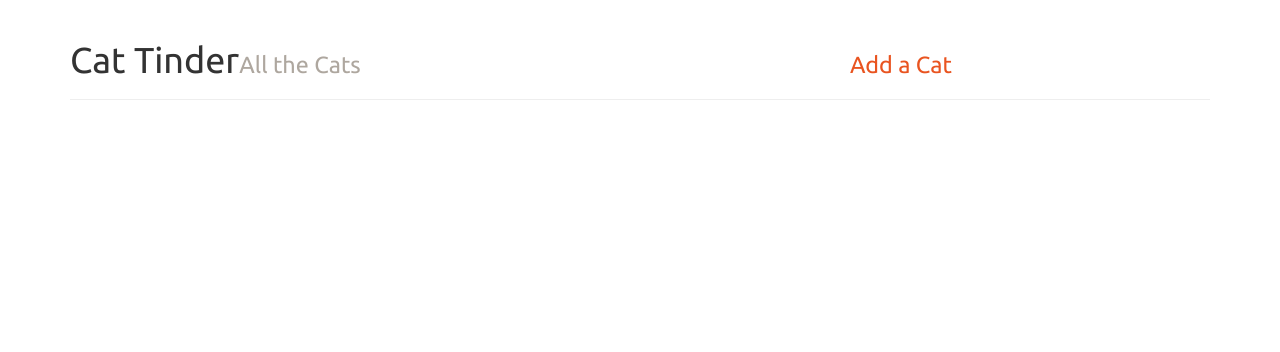
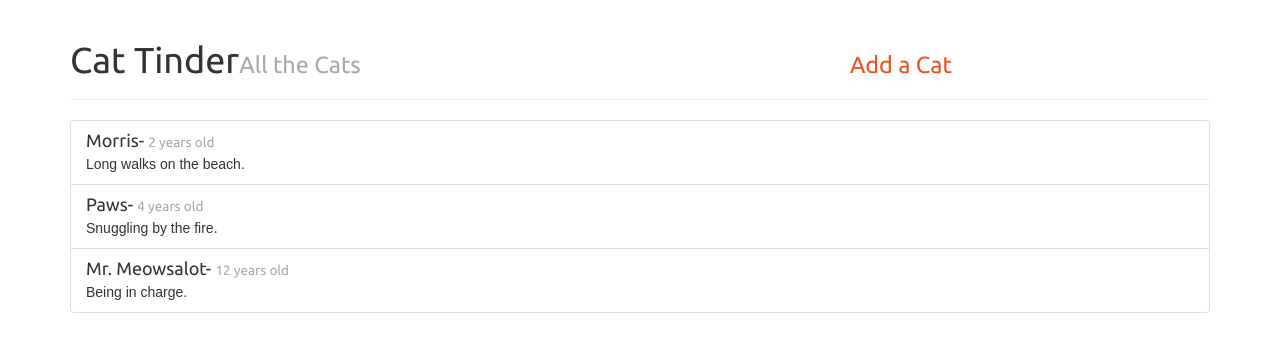
Before and after one commit to BMaricela/cat-tinder, a React (Create React App) app: page /cats in a window 1280 px wide. Shown: the top 352 px of the page. Built offline with nearby package versions, Linux system fonts and the light colour scheme.

Commit message:
adds Cats component

```diff
--- a/src/App.js
+++ b/src/App.js
@@ -7,9 +7,33 @@ import {
   Row
 } from 'react-bootstrap'
 import Cats from './pages/Cats'
-import NewCat from './pages/NewCat'
 
 class App extends Component {
+  constructor(props){
+    super(props)
+    this.state = {
+      cats: [
+        {
+          id: 1,
+          name: 'Morris',
+          age: 2,
+          enjoys: "Long walks on the beach."
+        },
+        {
+          id: 1,
+          name: 'Paws',
+          age: 4,
+          enjoys: "Snuggling by the fire."
+        },
+        {
+          id: 3,
+          name: 'Mr. Meowsalot',
+          age: 12,
+          enjoys: "Being in charge."
+        }
+      ]
+    }
+  }
   render() {
     return (
       <Router>
@@ -47,6 +71,7 @@ class App extends Component {
                   </Col>
                 </Row>
               </PageHeader>
+              <Cats cats={this.state.cats} />
             </Grid>
           )} />
         </div>
--- a/src/pages/Cats.js
+++ b/src/pages/Cats.js
@@ -1,6 +1,8 @@
 import React, { Component } from 'react';
 import {
   Col,
+  ListGroup,
+  ListGroupItem,
   Row
 } from 'react-bootstrap'
 
@@ -8,7 +10,27 @@ class Cats extends Component {
   render() {
     return (
       <Row>
-        <Col>
+        <Col xs={12}>
+          <ListGroup>
+            {this.props.cats.map((cat, index) =>{
+              return (
+                <ListGroupItem
+                  key={index}
+                  header={
+                    <h4>
+                      <span className='cat-name'>
+                        {cat.name}
+                      </span>
+                      - <small className='cat-age'>{cat.age} years old</small>
+                    </h4>
+                  }>
+                  <span className='cat-enjoys'>
+                    {cat.enjoys}
+                  </span>
+                </ListGroupItem>
+              )
+            })}
+          </ListGroup>
         </Col>
       </Row>
     );
```
Also changed, not shown: 1 other file (tests, documents, lock files or other folders).
